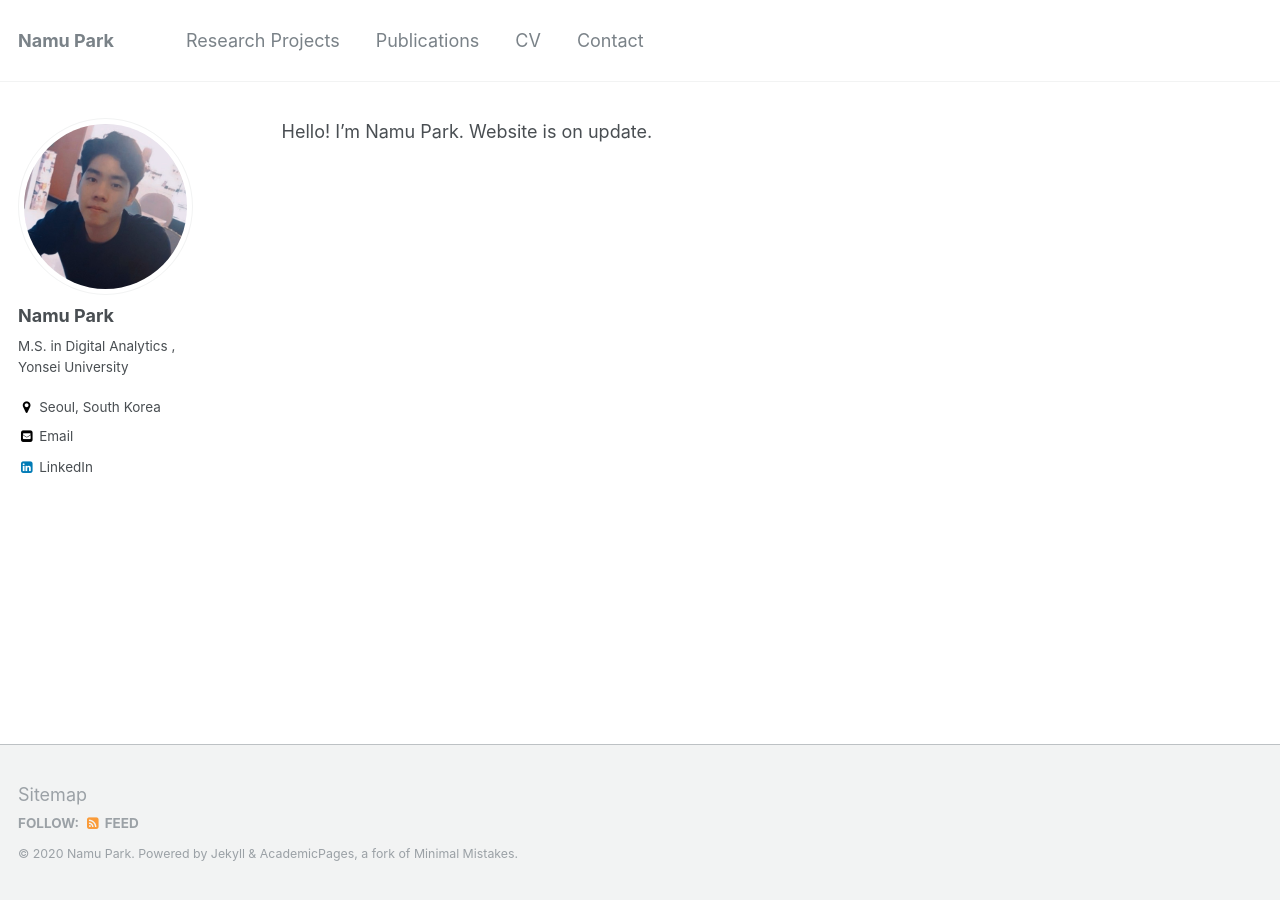
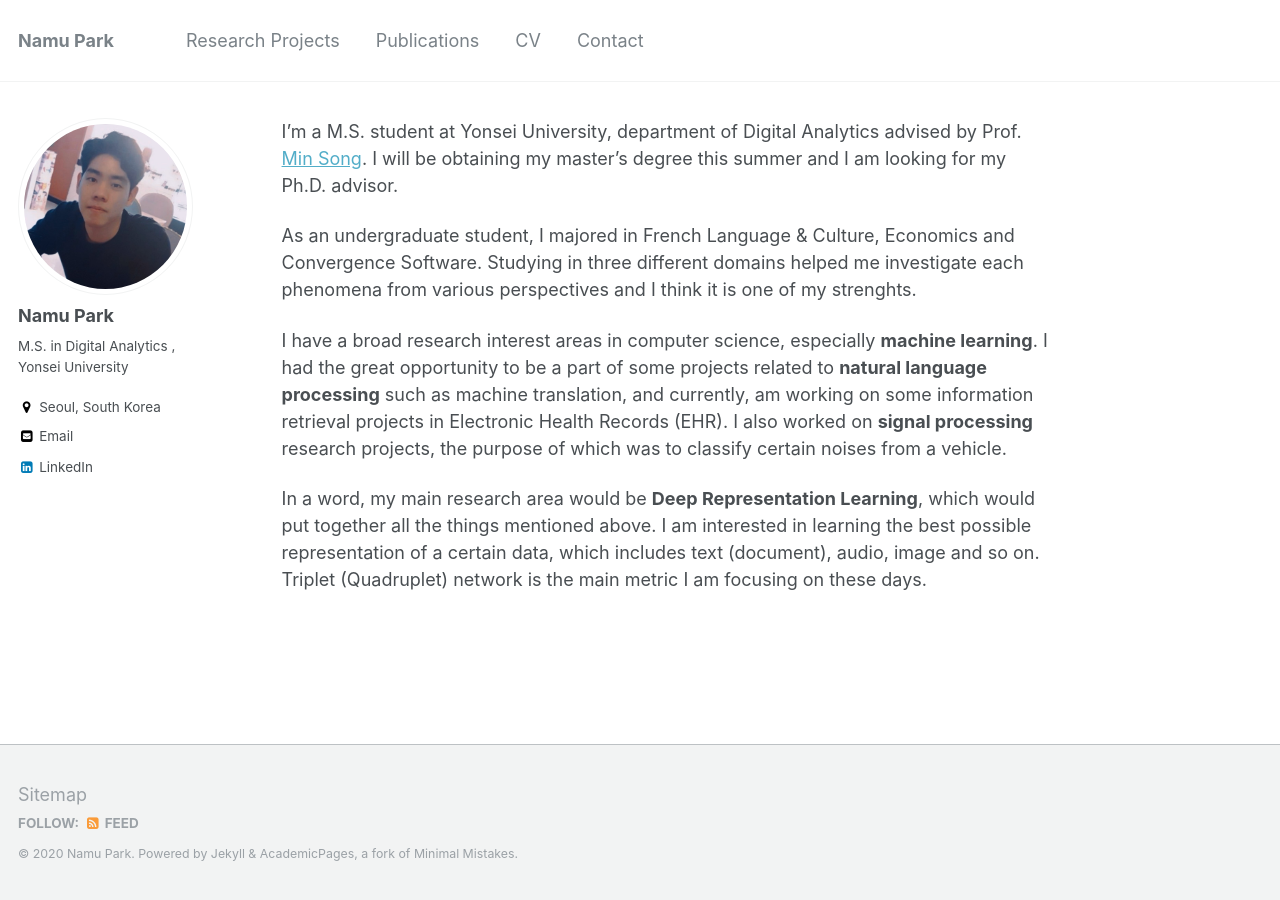
Before and after one commit to namupark/namupark.github.io, a Jekyll site: the page built from _pages/about.md, in a window 1280 px wide. Built offline with Jekyll 4.4.1, drawn with Linux system fonts in a browser that asks for light colours.

Commit message:
no message

```diff
--- a/_pages/about.md
+++ b/_pages/about.md
@@ -7,5 +7,10 @@ redirect_from:
   - /about.html
 ---
 
+I'm a M.S. student at Yonsei University, department of Digital Analytics advised by Prof. [Min Song](http://informatics.yonsei.ac.kr/tsmm/minsong.html). I will be obtaining my master's degree this summer and I am looking for my Ph.D. advisor.
 
-Hello! I'm Namu Park. Website is on update.
+As an undergraduate student, I majored in French Language & Culture, Economics and Convergence Software. Studying in three different domains helped me investigate each phenomena from various perspectives and I think it is one of my strenghts.
+
+I have a broad research interest areas in computer science, especially **machine learning**. I had the great opportunity to be a part of some projects related to **natural language processing** such as machine translation, and currently, am working on some information retrieval projects in Electronic Health Records (EHR). I also worked on **signal processing** research projects, the purpose of which was to classify certain noises from a vehicle.
+
+In a word, my main research area would be **Deep Representation Learning**, which would put together all the things mentioned above. I am interested in learning the best possible representation of a certain data, which includes text (document), audio, image and so on. Triplet (Quadruplet) network is the main metric I am focusing on these days.
```
